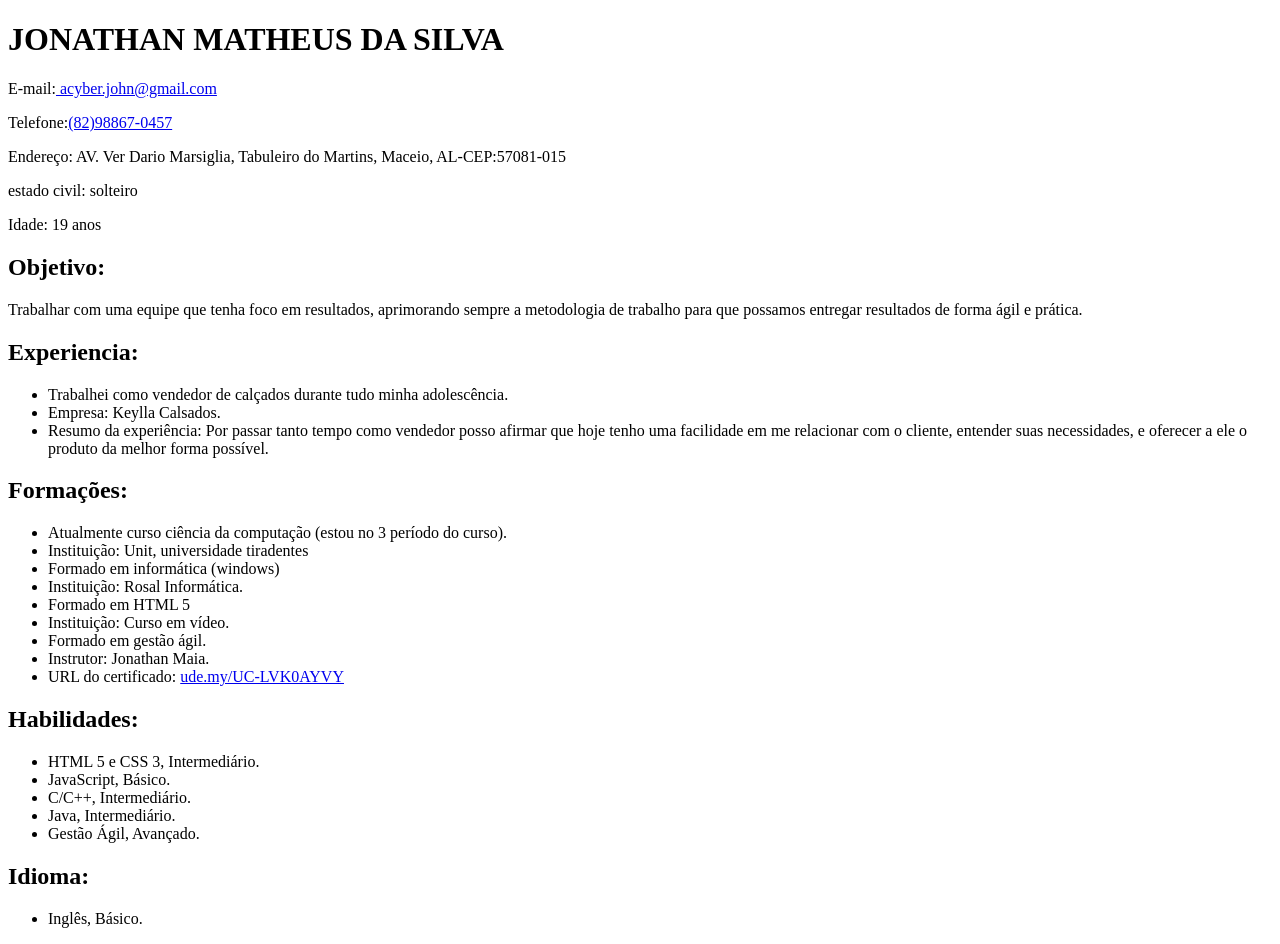
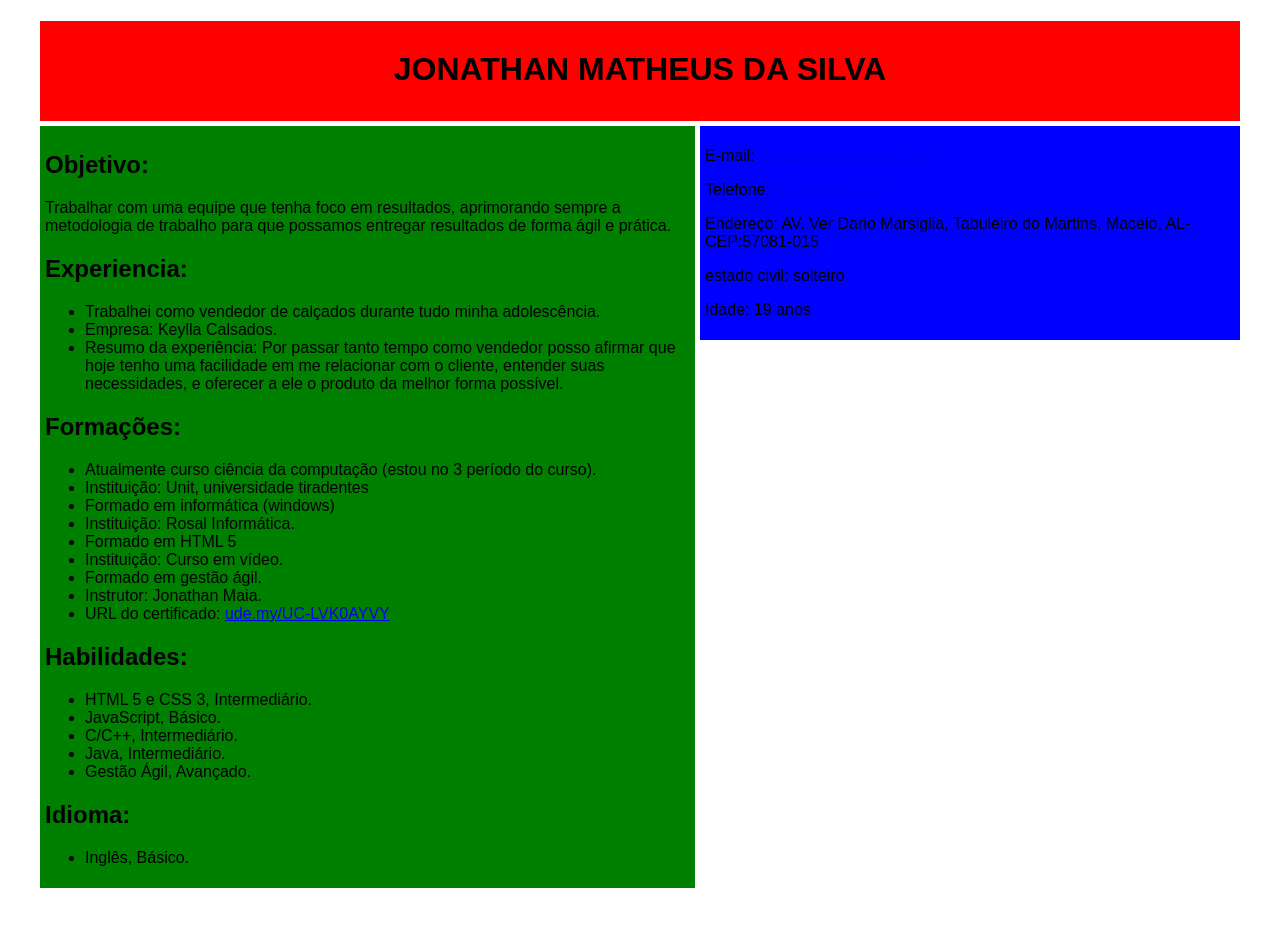
Before and after one commit to JohnMathe/myOnlineResume, a plain HTML site: page index.html in a window 1280 px wide. After the commit the page ends 888 px from the top, so only its background shows below. Drawn offline with Linux system fonts and the light colour scheme.

Commit message:
adding CSS, layout with 2 columns, and README file

```diff
--- /dev/null
+++ b/Css/style.css
@@ -0,0 +1,40 @@
+body{
+    font-family: sans-serif;
+}
+
+/*Cabeçalho trabalhado 17.04.2018*/
+
+main{
+    margin: 0 auto;
+    width: 1200px;
+}
+
+header{
+    margin: 0 auto;
+    width: 1200px;
+    height: 100px;
+    background: red;
+    margin-bottom: 5px;
+}
+
+header h1{
+    position: relative;
+    text-align: center;
+    top: 30px;
+}
+
+/* Trabalhando os artigos */
+
+#informacao{
+    width: 645px;
+    float: left;
+    background-color: green;
+    padding: 5px;
+}
+
+#contato{
+    width: 530px;
+    padding: 5px;
+    float: right;
+    background-color: blue;
+}
--- a/index.html
+++ b/index.html
@@ -2,26 +2,47 @@
 <html>
     <head>
         <title>Jonathan</title>
+        <link href="Css/style.css" rel="stylesheet">
     </head>
     <body>
         <main>
             <header>
                 <h1>JONATHAN MATHEUS DA SILVA</h1>
-                <p>E-mail:<a href="acyber.john@gmail.com"> acyber.john@gmail.com</a></p>
-                <p>Telefone:<a href="tel:82988560457">(82)98867-0457</a></p>
-                <p>Endereço: AV. Ver Dario Marsiglia, Tabuleiro do Martins, Maceio, AL-CEP:57081-015</p>
-                <p>estado civil: solteiro</p>
-                <p>Idade: 19 anos</p>
             </header>
-            <article>
+            <article id="contato">
+                <p>
+                    E-mail:<a href="acyber.john@gmail.com"> acyber.john@gmail.com</a>
+                </p>
+
+                <p>
+                    Telefone:<a href="tel:82988560457">(82)98867-0457</a>
+                </p>
+
+                <p>
+                    Endereço: AV. Ver Dario Marsiglia, Tabuleiro do Martins, Maceio, AL-CEP:57081-015
+                </p>
+
+                <p>
+                    estado civil: solteiro
+                </p>
+
+                <p>
+                    Idade: 19 anos
+                </p>
+                </article>
+                <article id="informacao">
                 <h2>Objetivo:</h2>
-                <p>Trabalhar com uma equipe que tenha foco em resultados, aprimorando sempre a metodologia de trabalho para que possamos entregar resultados de forma ágil e prática.</p>
+                <p>
+                    Trabalhar com uma equipe que tenha foco em resultados, aprimorando sempre a metodologia de trabalho para que possamos entregar resultados de forma ágil e prática.
+                </p>
+
                 <h2>Experiencia:</h2>
                 <ul>
                     <li>Trabalhei como vendedor de calçados durante tudo minha adolescência.</li>
                     <li>Empresa: Keylla Calsados.</li>
                     <li>Resumo da experiência: Por passar tanto tempo como vendedor posso afirmar que hoje tenho uma facilidade em me relacionar com o cliente, entender suas necessidades, e oferecer a ele o produto da melhor forma possível.</li>
                 </ul>
+
                 <h2>Formações:</h2>
                 <ul>
                     <li>Atualmente curso ciência da computação (estou no 3 período do curso).</li>
@@ -34,6 +55,7 @@
                     <li>Instrutor: Jonathan Maia.</li>
                     <li>URL do certificado: <a href="https://www.udemy.com/certificate/UC-LVK0AYVY/" target="_blank">ude.my/UC-LVK0AYVY</a></li>
                 </ul>
+
                 <h2>Habilidades:</h2>
                 <ul>
                     <li>HTML 5 e CSS 3, Intermediário.</li>
@@ -42,6 +64,7 @@
                     <li>Java, Intermediário.</li>
                     <li>Gestão Ágil, Avançado.</li>
                 </ul>
+
                 <h2>Idioma:</h2>
                 <ul>
                     <li>Inglês, Básico.</li>
```
Also changed, not shown: 1 other file.
